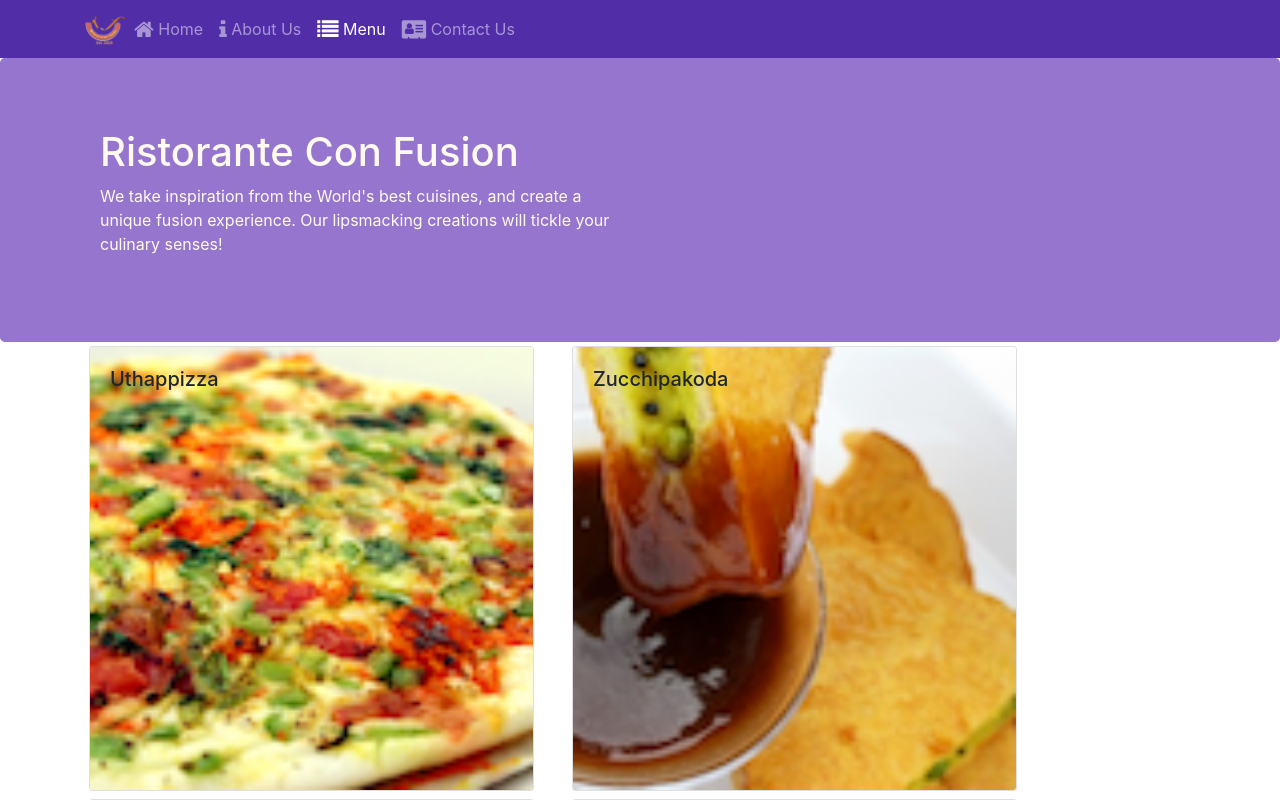
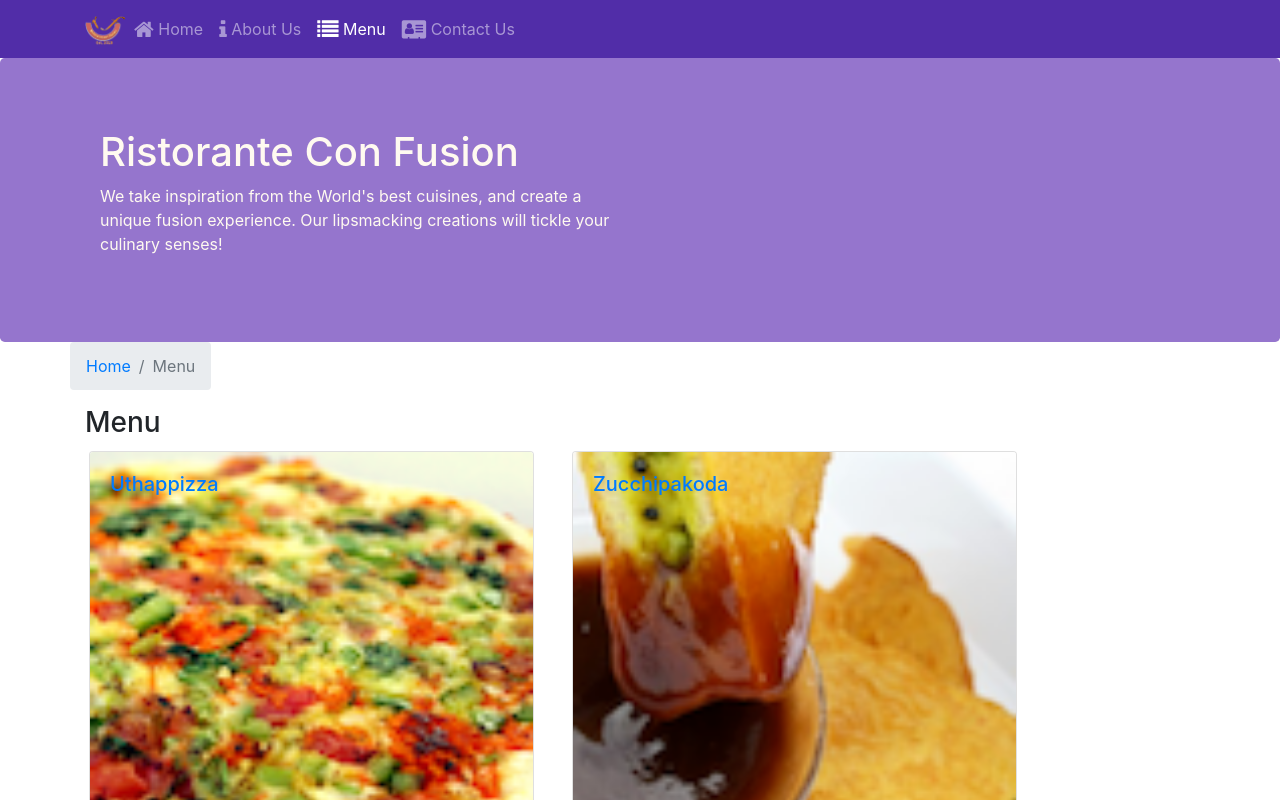
Before and after one commit to SushAhlawat/React, a React (Create React App) app: page /menu in a window 1280 px wide. Shown: the top 800 px of the page. Built offline with nearby package versions, Linux system fonts and the light colour scheme.

Commit message:
Single Page Part 2

```diff
--- a/src/components/ContactComponent.js
+++ b/src/components/ContactComponent.js
@@ -1,8 +1,19 @@
 import React from 'react';
+import {Breadcrumb, BreadcrumbItem} from 'reactstrap';
+import {Link} from 'react-router-dom';
 
 function Contact(props) {
     return(
         <div className="container">
+            <div className = "row">
+					<Breadcrumb>
+						<BreadcrumbItem><Link to = '/home'>Home</Link></BreadcrumbItem>
+						<BreadcrumbItem active>Contact Us</BreadcrumbItem>
+					</Breadcrumb>
+					<div className = "col-12">
+						<h3>Contact Us</h3>
+					</div>
+				</div>
             <div className="row row-content">
                 <div className="col-12">
                 <h3>Location Information</h3>
--- a/src/components/DishdetailComponent.js
+++ b/src/components/DishdetailComponent.js
@@ -1,5 +1,6 @@
 import React, {Component} from 'react';
-import {Card, CardImg,  CardText, CardBody, CardTitle} from 'reactstrap';
+import {Card, CardImg,  CardText, CardBody, CardTitle, Breadcrumb, BreadcrumbItem} from 'reactstrap';
+import {Link} from 'react-router-dom';
 
     function RenderDish({dish}) {
         if (dish != null){
@@ -20,11 +21,11 @@
             );
          }
     }
-    function RenderComments({dish}){
+    function RenderComments({comments}){
 
-        if(dish!=null){
-            if(dish.comments != null){
-                const comnt = dish.comments.map(comment => {
+
+            if(comments != null){
+                const comnt = comments.map(comment => {
                     return(
                         <li key = {comment.id}>
                             <p>{comment.comment}</p>
@@ -50,18 +51,24 @@
                     <div></div>
                 );
             }
-        }else{
-            return(
-                <div></div>
-            );
-        }
+
     }
     const Dishdetail = (props) => {
         return(
             <div className = "container">
                 <div className = "row">
+					<Breadcrumb>
+						<BreadcrumbItem><Link to = '/home'>Home</Link></BreadcrumbItem>
+                        <BreadcrumbItem><Link to = '/menu'>Menu</Link></BreadcrumbItem>
+                        <BreadcrumbItem active>{props.dish.name}</BreadcrumbItem>
+					</Breadcrumb>
+					<div className = "col-12">
+                    <h3>{props.dish.name}</h3>
+					</div>
+				</div>
+                <div className = "row">
                     <RenderDish dish = {props.dish}/>
-                    <RenderComments dish = {props.dish}/>
+                    <RenderComments comments = {props.comments}/>
                 </div>
             </div>
 
--- a/src/components/MainComponent.js
+++ b/src/components/MainComponent.js
@@ -3,7 +3,7 @@
 import Home from './HomeComponent';
 import Menu from './MenuComponent';
 import Contact from './ContactComponent';
-import Dishdetail from './DishdetailComponent';
+import DishDetail from './DishdetailComponent';
 import Header from './HeaderComponent';
 import Footer from './FooterComponent';
 import {DISHES} from '../shared/dishes';
@@ -38,12 +38,21 @@
           />
       );
     }
+
+    const DishWithId = ({match}) => {
+      return(
+          <DishDetail dish={this.state.dishes.filter((dish) => dish.id === parseInt(match.params.dishId,10))[0]}
+            comments={this.state.comments.filter((comment) => comment.dishId === parseInt(match.params.dishId,10))} />
+      );
+    };
+
   return (
     <div>
       <Header/>
       <Switch>
               <Route path="/home" component={HomePage} />
               <Route exact path="/menu" component={() => <Menu dishes={this.state.dishes} />} />
+              <Route path = "/menu/:dishId" component = {DishWithId}/>
               <Route exact path = "/contactus" component = {Contact}/>
               <Redirect to="/home" />
       </Switch>
--- a/src/components/MenuComponent.js
+++ b/src/components/MenuComponent.js
@@ -1,14 +1,17 @@
 import React from 'react';
-import {Card, CardImg, CardImgOverlay, CardTitle} from 'reactstrap';
+import {Card, CardImg, CardImgOverlay, CardTitle, Breadcrumb, BreadcrumbItem} from 'reactstrap';
+import {Link} from 'react-router-dom';
 
     function RenderMenuItem({dish, onClick}){
         return(
-            <Card onClick = {() => onClick(dish.id)}>
+            <Card >
+					<Link to = {`/menu/${dish.id}`}>
 							<CardImg width = "100%" src = {dish.image} alt = {dish.name}/>
 							<CardImgOverlay>
 								<CardTitle>{dish.name}</CardTitle>
 							</CardImgOverlay>
-						</Card>
+					</Link>
+			</Card>
         );
     }
 
@@ -17,13 +20,22 @@
         const menu = props.dishes.map((dish) =>{
 			return (
 					<div key = {dish.id} className = "col-12 col-md-5 m-1">
-						<RenderMenuItem dish = {dish} onClick = {props.onClick}/>
+						<RenderMenuItem dish = {dish} />
 					</div>
 				);
 		});
 
       return (
 			<div className = "container">
+				<div className = "row">
+					<Breadcrumb>
+						<BreadcrumbItem><Link to = '/home'>Home</Link></BreadcrumbItem>
+						<BreadcrumbItem active>Menu</BreadcrumbItem>
+					</Breadcrumb>
+					<div className = "col-12">
+						<h3>Menu</h3>
+					</div>
+				</div>
 				<div className = "row">
 					{menu}
                </div>
```
